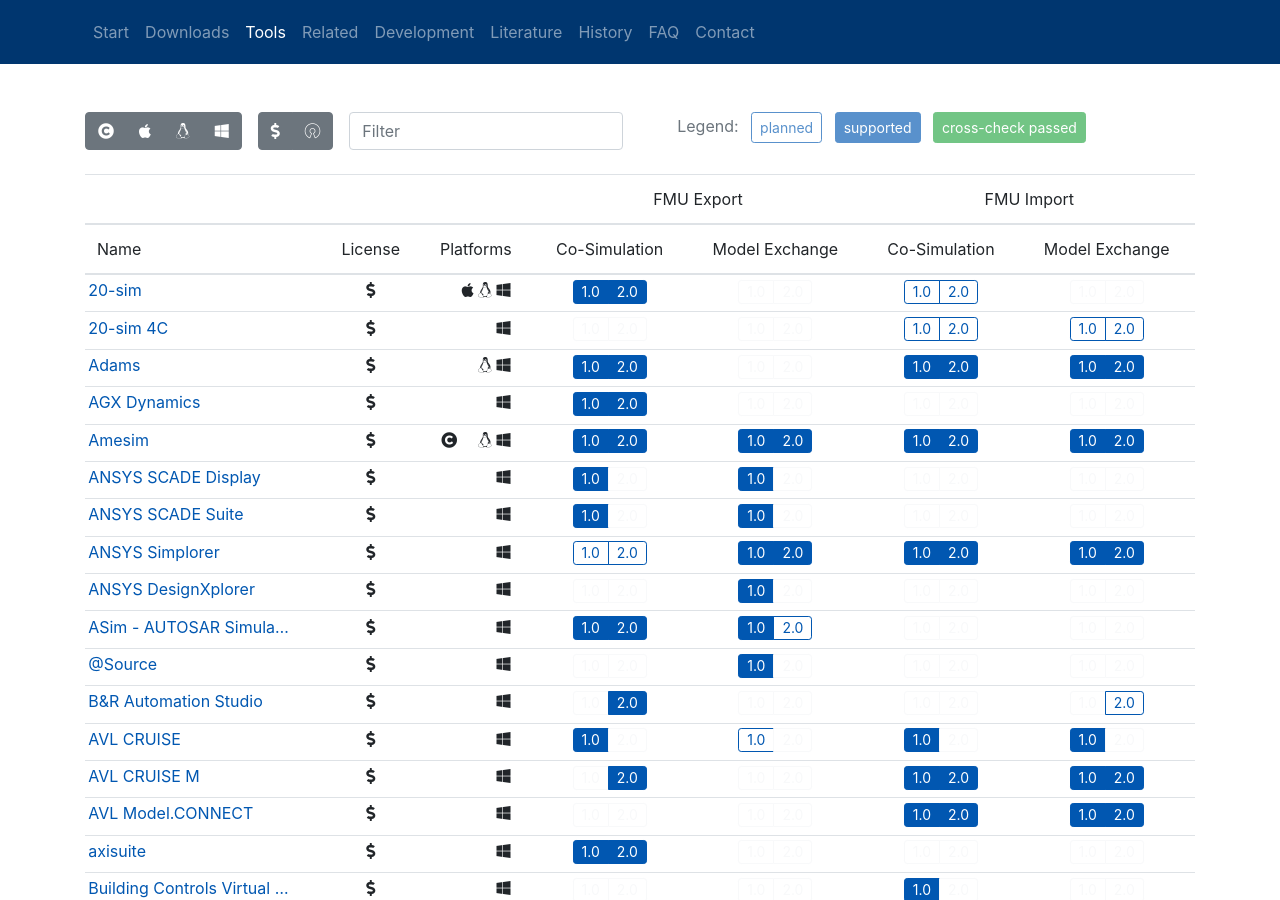
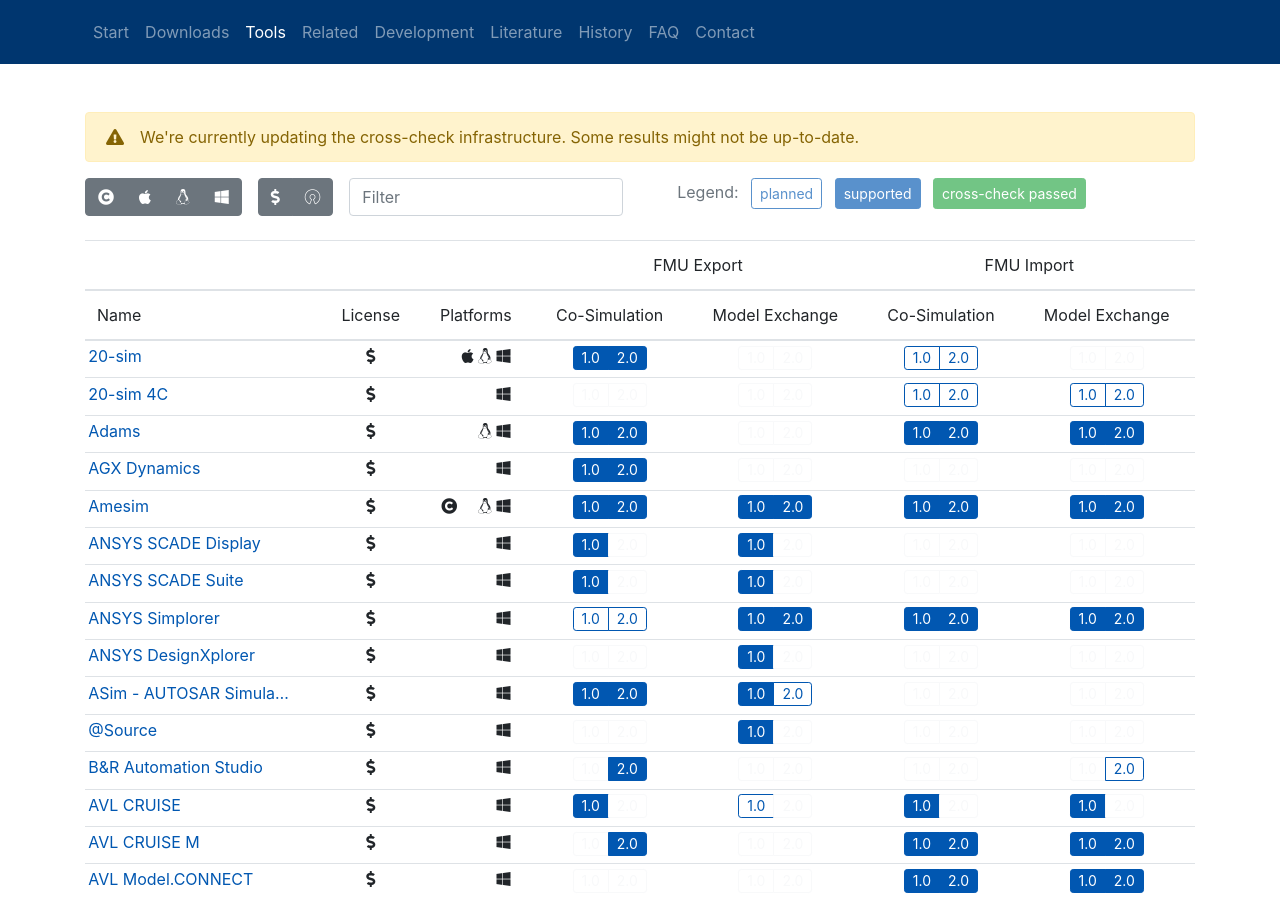
Before and after one commit to t-sommer/fmi-website, a Jekyll site: the page built from pages/tools.html, in a window 1280 px wide and 900 px high. Built offline with Jekyll 4.4.1, drawn with Linux system fonts in a browser that asks for light colours; nearby versions of some CDN libraries.

Commit message:
Add "under construction" message to cross-check tables

```diff
--- a/_includes/xc-matrix.html
+++ b/_includes/xc-matrix.html
@@ -1,3 +1,7 @@
+<div class="alert alert-warning" role="alert">
+  <i class="fas fa-exclamation-triangle mr-3"></i>We're currently updating the cross-check infrastructure. Some results might not be up-to-date.
+</div>
+
 <div class="btn-toolbar" role="toolbar">
     <div class="dropdown mr-2">
         <button class="btn btn-secondary dropdown-toggle" type="button" id="fmiVersionButton" data-toggle="dropdown" aria-haspopup="true" aria-expanded="false">
--- a/pages/tools.html
+++ b/pages/tools.html
@@ -31,6 +31,10 @@
     max-width: 100%;
 }
 </style>
+
+<div class="alert alert-warning" role="alert">
+  <i class="fas fa-exclamation-triangle mr-3"></i>We're currently updating the cross-check infrastructure. Some results might not be up-to-date.
+</div>
 
 <div class="row">
   <div class="col-lg-auto mb-4">
```
